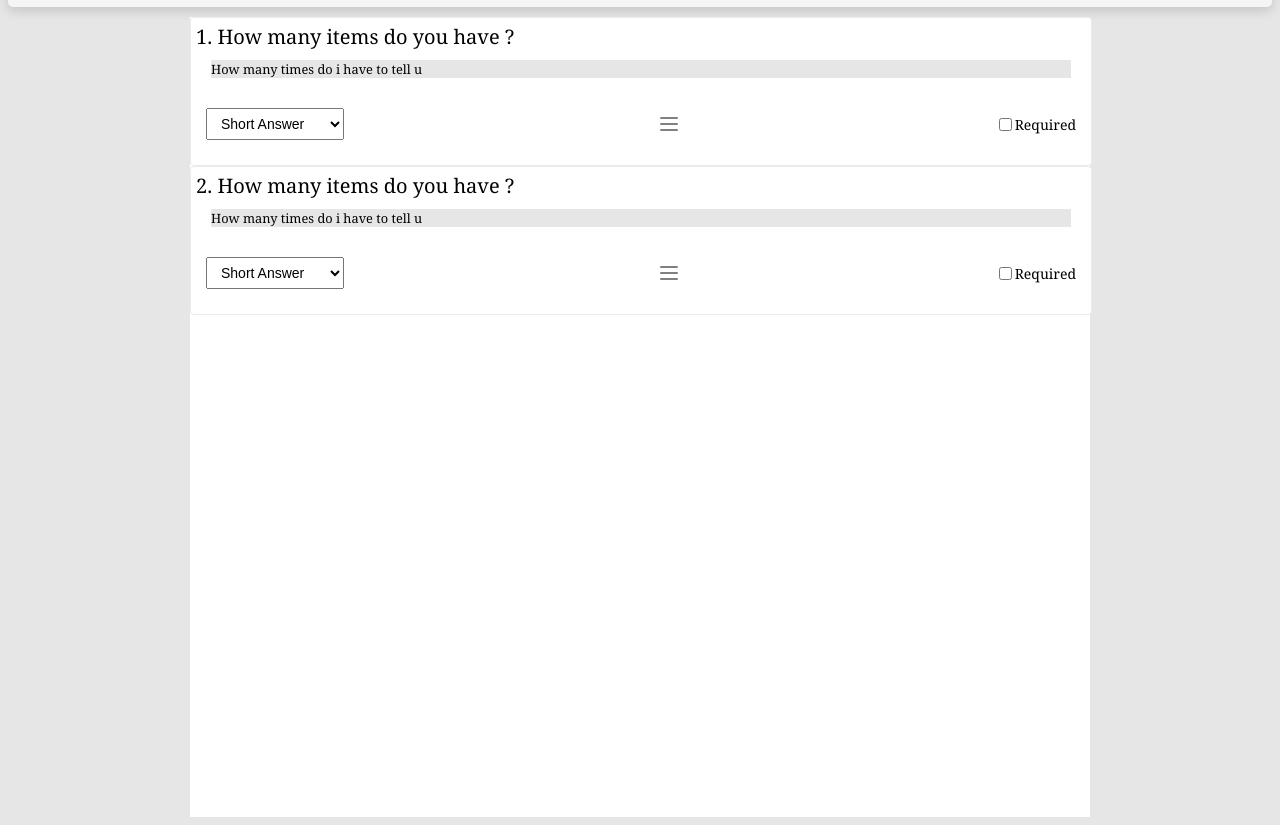
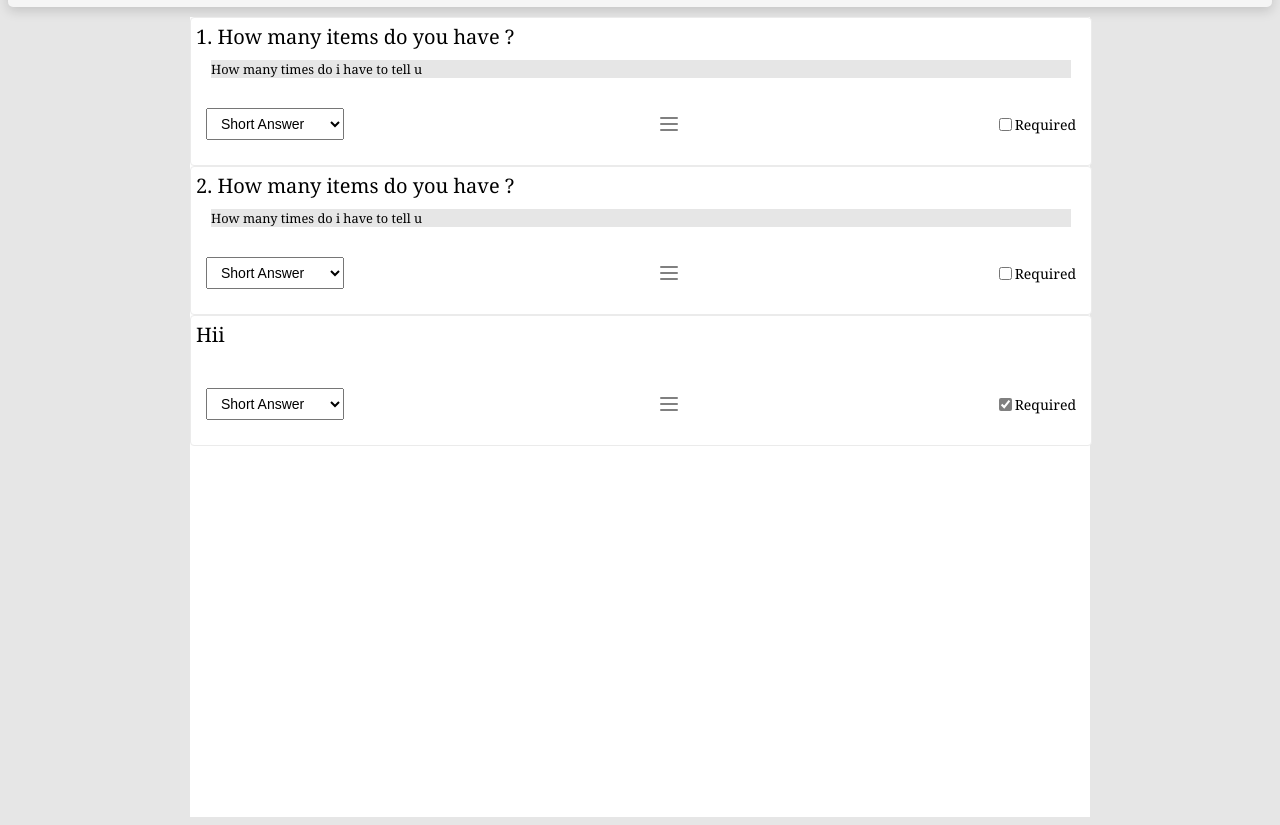
Before and after one commit to SkySaksham/SkyForms, a plain HTML site: page form.html in a window 1280 px wide. Shown: the part 117-942 px from the top of the page. Drawn offline with nearby package versions, Linux system fonts and the light colour scheme.

Commit message:
created reusable components for the editor

```diff
--- a/form.html
+++ b/form.html
@@ -49,7 +49,7 @@
                 <option value="dropdown">Dropdown</option>
             </select>
 
-            <div id = "dragHandle" class="dragHandle">
+            <div class="dragHandle">
                 <span></span>
                 <span></span>
                 <span></span>
@@ -86,7 +86,110 @@ new Sortable(document.getElementById("Qcontainer"), {
 
 });
 
+let Questions = [
+{
+    id : 21,
+    title : "Hii",
+    description: null,
+    type : "short",
+    required : true,
+},
+{
+    id : 23,
+    title : "Hii",
+    description: null,
+    type : "short",
+    required : true,
+}
+];
 
+function getDiv(className,textContent=""){
+    const div = document.createElement("div");
+    div.className = className;
+    div.textContent = textContent;
+    return div;
+}
+
+function getQuestionType(selectedType = "short") {
+    const select = document.createElement("select");
+    select.className = "questionType";
+
+    const types = {
+        short: "Short Answer",
+        paragraph: "Long Answer",
+        mcq: "Multiple Choice",
+        checkbox: "Checkbox",
+        dropdown: "Dropdown"
+    };
+
+    for (const [value, text] of Object.entries(types)) {
+        const option = document.createElement("option");
+        option.value = value;
+        option.textContent = text;
+        select.appendChild(option);
+    }
+
+    select.value = selectedType;
+
+    return select;
+}
+
+function getDragHandle(){
+    const div = document.createElement("div");
+    div.className="dragHandle";
+    for (let i = 0; i < 3; i++) {
+        div.appendChild(document.createElement("span"));
+    }
+    return div;
+}
+
+function getRequired(required = false) {
+    const label = document.createElement("label");
+    label.className = "required";
+
+    const checkbox = document.createElement("input");
+    checkbox.type = "checkbox";
+    checkbox.checked = required;
+
+    label.appendChild(checkbox);
+    label.append("Required");
+
+    return label;
+}
+
+function getQcard(content){
+    const card = document.createElement("div");
+    card.id=content.id;
+    card.className="Qcard";
+
+    card.appendChild(getDiv("Qtitle",content.title));
+    card.appendChild(getDiv("Qdescription",content.description));
+
+    const bottom = getDiv("Qbottom",null);
+
+    bottom.appendChild (getQuestionType(content.type));
+    bottom.appendChild (getDragHandle());
+    bottom.appendChild (getRequired(content.required));
+
+    card.appendChild(bottom);
+
+    return card;
+}
+
+function addQuestion(content){
+    const container = document.querySelector("#Qcontainer");
+    container.appendChild(getQcard(content))
+}
+
+addQuestion(
+{
+    id : 21,
+    title : "Hii",
+    description: null,
+    type : "short",
+    required : true,
+}
+);
 
 
 </script>
@@ -188,6 +291,8 @@ new Sortable(document.getElementById("Qcontainer"), {
     box-shadow: 0 8px 24px rgba(0,0,0,.18);
 }
 
+
+
 </style>
 
 </html>
```
Also changed, not shown: docs.md (added, +25 -0 lines).
